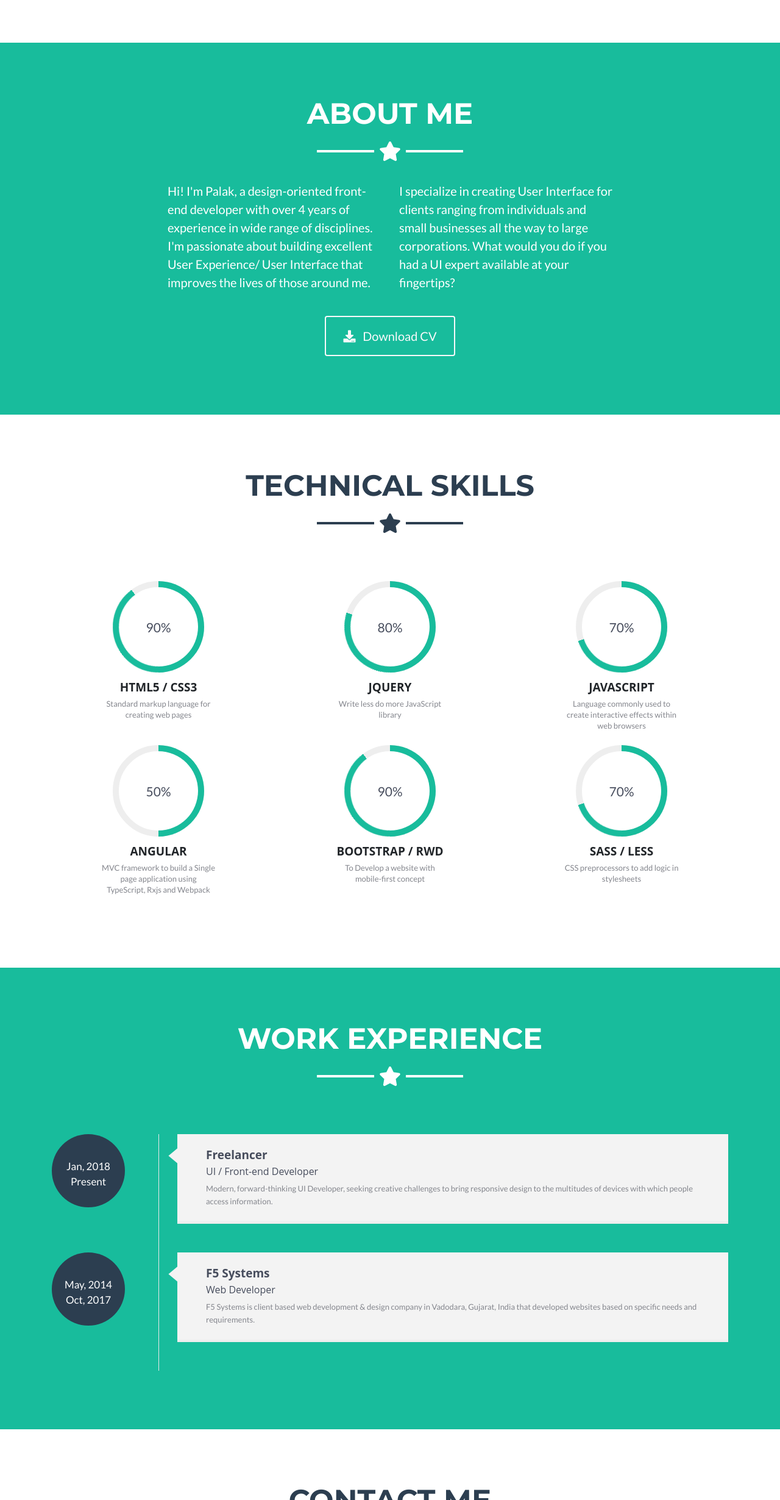
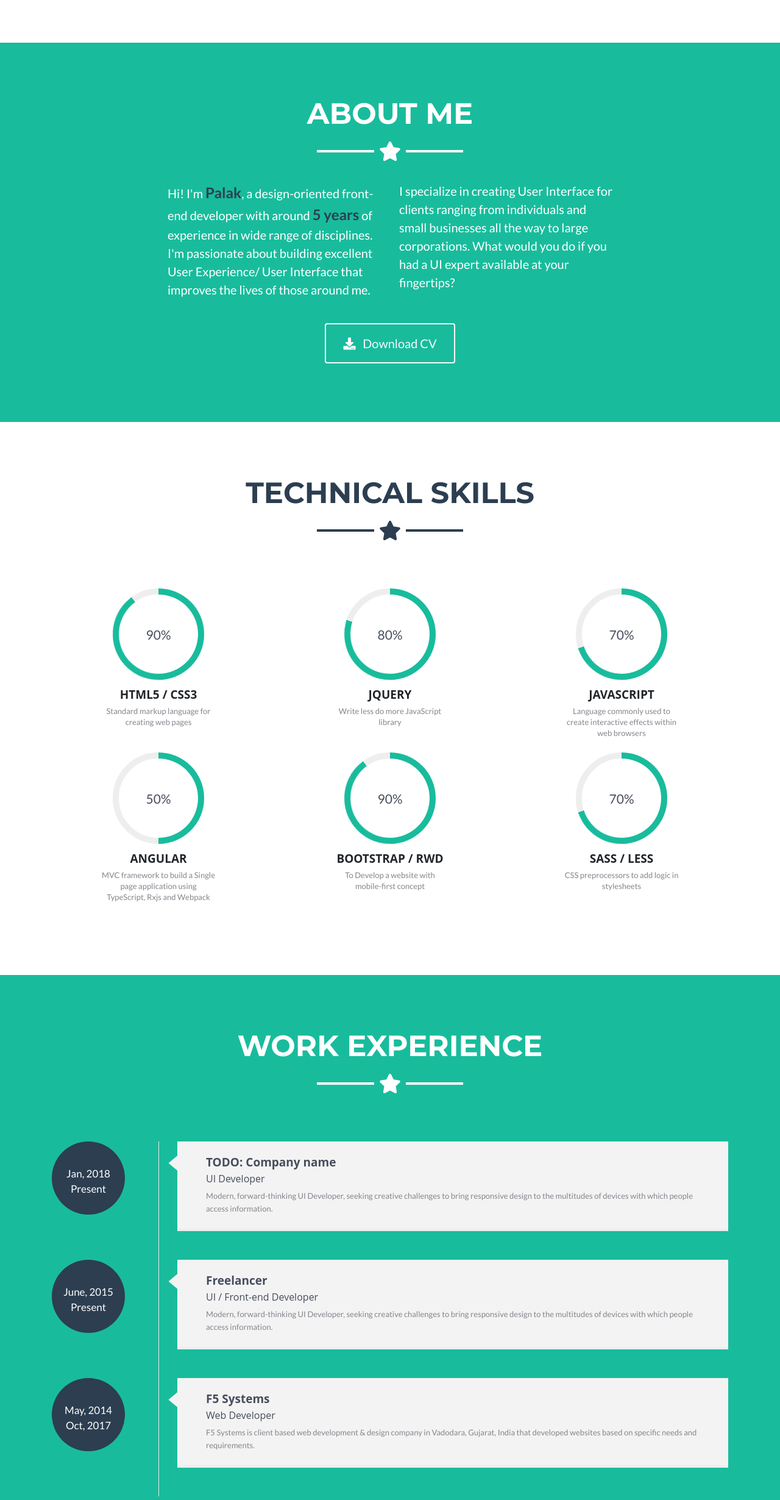
Before and after one commit to palaksoni1418/Portfolio, an Angular app: page / in a window 1280 px wide. Shown: the part 1486-3946 px from the top of the page at 61% size. Built offline with nearby package versions, Linux system fonts and the light colour scheme.

Commit message:
SCSS changes.

```diff
--- a/src/app/_global.scss
+++ b/src/app/_global.scss
@@ -101,3 +101,9 @@ section {
     line-height: 3.1rem;
   }
 }
+
+.highlight-text {
+  color: #2C3E50;
+  font-weight: 700;
+  font-size: 24px;
+}
--- a/src/app/about/about.component.html
+++ b/src/app/about/about.component.html
@@ -5,7 +5,7 @@
         <div class="row">
             <div class="col-lg-4 ml-auto">
                 <p class="lead">
-                    Hi! I'm Palak, a design-oriented front-end developer with over 4 years of experience in wide range of disciplines.
+                    Hi! I'm <span class="highlight-text">Palak</span>, a design-oriented front-end developer with around <span class="highlight-text">5 years</span> of experience in wide range of disciplines.
                     I'm passionate about building excellent User
                     Experience/ User Interface that improves the lives of those around me.
                 </p>
--- a/src/app/about/about.component.scss
+++ b/src/app/about/about.component.scss
@@ -59,6 +59,7 @@ h4.subHeading {
 .topmar {
   margin-top:20px;
 }
+
 /*==============================Style for Technical Skills==============================*/
 .technical {
   .container {
--- a/src/app/experience/experience.component.html
+++ b/src/app/experience/experience.component.html
@@ -9,6 +9,21 @@
     <div class="row workDetails">
       <div class="col-xs-12 col-sm-3 col-md-2 col-lg-2">
         <div class="workYear">Jan, 2018<br> Present</div>
+      </div>
+      <div class="col-xs-12 col-sm-9 col-md-10 col-lg-10 rightArea">
+        <div class="arrowpart"></div>
+        <div class="exCon">
+          <h4>TODO: Company name</h4>
+          <h5>UI Developer</h5>
+          <p>Modern, forward-thinking UI Developer, seeking creative challenges to bring responsive design to
+            the multitudes of devices with which people access information.</p>
+        </div>
+      </div>
+    </div>
+
+    <div class="row workDetails">
+      <div class="col-xs-12 col-sm-3 col-md-2 col-lg-2">
+        <div class="workYear">June, 2015<br> Present</div>
       </div>
       <div class="col-xs-12 col-sm-9 col-md-10 col-lg-10 rightArea">
         <div class="arrowpart"></div>
```
